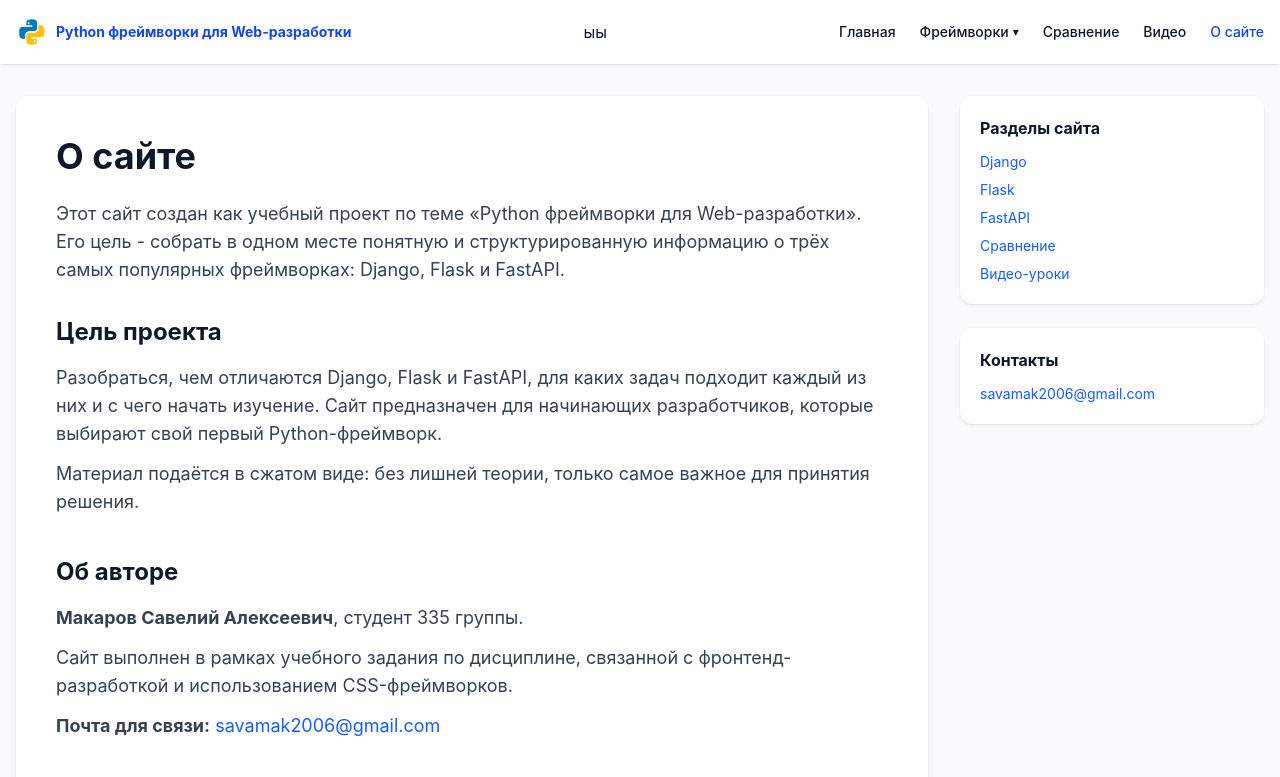
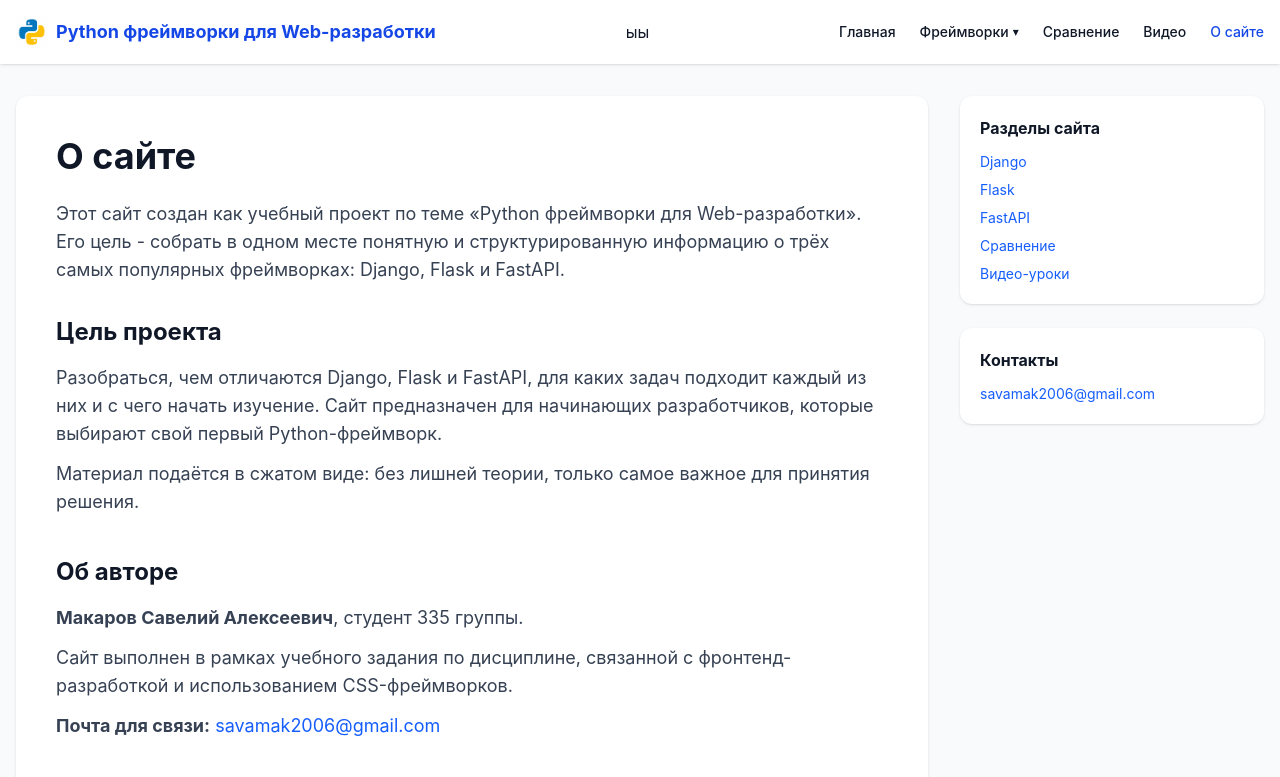
Before and after one commit to savamak2006-boop/python-web, a website: page about.html in a window 1280 px wide. Shown: the top 777 px of the page. Drawn offline with Linux system fonts and the light colour scheme.

Commit message:
Add files via upload

```diff
--- a/about.html
+++ b/about.html
@@ -17,7 +17,7 @@
 <!-- Логотип -->
         <a href = "index.html" class = "flex items-center gap-2 font-bold text-lg text-blue-700">
           <img src = "./images/logo.webp" alt = "Логотип сайта" class = "w-8 h-8 object-contain" />
-          <span class="text-sm sm:text-lg">Python фреймворки для Web-разработки</span>
+          <span>Python фреймворки для Web-разработки</span>
         </a>
 ыы
 <!-- Меню (десктоп) -->
```
Also changed, not shown: comparison.html (+1 -1 lines), django.html (+1 -1 lines), fastapi.html (+1 -1 lines), flask.html (+1 -1 lines), index.html (+1 -1 lines), videos.html (+1 -1 lines).
